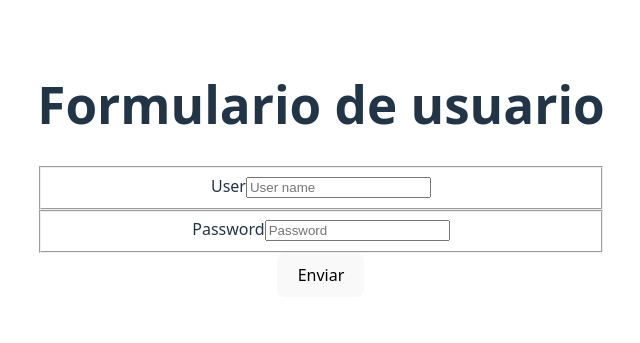
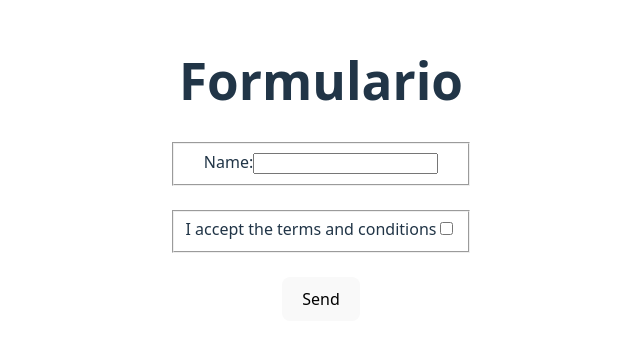
Before and after one commit to bryanribero/react-febrero, a React (Vite) app: page / in a window 1280 px wide. Shown: the part 231-574 px from the top of the page, without its empty margins (319-959 px from the left). Built offline with nearby package versions, Linux system fonts and the light colour scheme.

Commit message:
Creando un formulario controlado para practicar

```diff
--- a/src/App.jsx
+++ b/src/App.jsx
@@ -12,13 +12,15 @@ import List from './component/List.jsx'
 import Comidas from './component/Comidas.jsx'
 import FetchPokemon from './component/FetchPokemon.jsx'
 import Form from './component/Form.jsx'
+import FormControlled from './component/FormControlled.jsx'
 
 function App() {
   return (
     <>
       <ThemeProvider>
         <UserProvider>
-          <Form />
+          <FormControlled />
+          {/* <Form /> */}
           {/* <FetchPokemon /> */}
           {/* <Comidas />
 
--- /dev/null
+++ b/src/component/FormControlled.jsx
@@ -0,0 +1,56 @@
+import { useState } from 'react'
+
+export default function FormControlled() {
+  const [name, setName] = useState('')
+  const [isChecked, setIsChecked] = useState(false)
+
+  function handlerChecked() {
+    setIsChecked((prev) => !prev)
+  }
+
+  function handlerName(e) {
+    setName(e.target.value)
+  }
+
+  function handlerSubmit(e) {
+    e.preventDefault()
+
+    alert(
+      `Nombre enviado: ${name}, Se acepto los terminos y condiciones? ${isChecked ? 'Si' : 'No'}`
+    )
+  }
+  return (
+    <>
+      <form onSubmit={handlerSubmit}>
+        <h1>Formulario</h1>
+        <fieldset>
+          <label htmlFor="name">
+            Name:
+            <input
+              type="text"
+              id="name"
+              name="name"
+              onChange={handlerName}
+              value={name}
+            />
+          </label>
+        </fieldset>
+        <br />
+        <fieldset>
+          <label htmlFor="condition">
+            I accept the terms and conditions
+            <input
+              type="checkbox"
+              name="condition"
+              id="condition"
+              value={isChecked}
+              onChange={handlerChecked}
+            />
+          </label>
+        </fieldset>
+        <br />
+        <button>Send</button>
+      </form>
+    </>
+  )
+}
```
